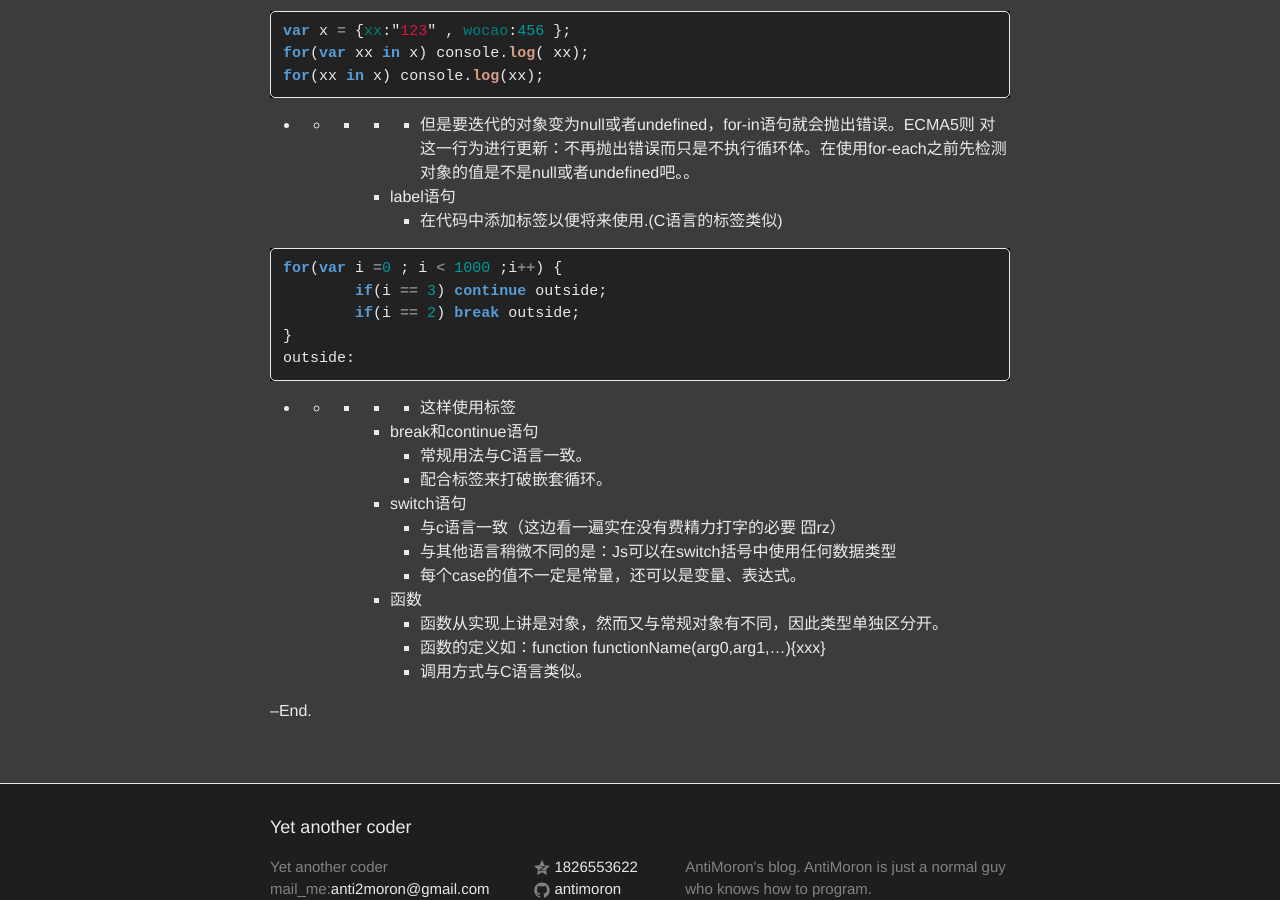
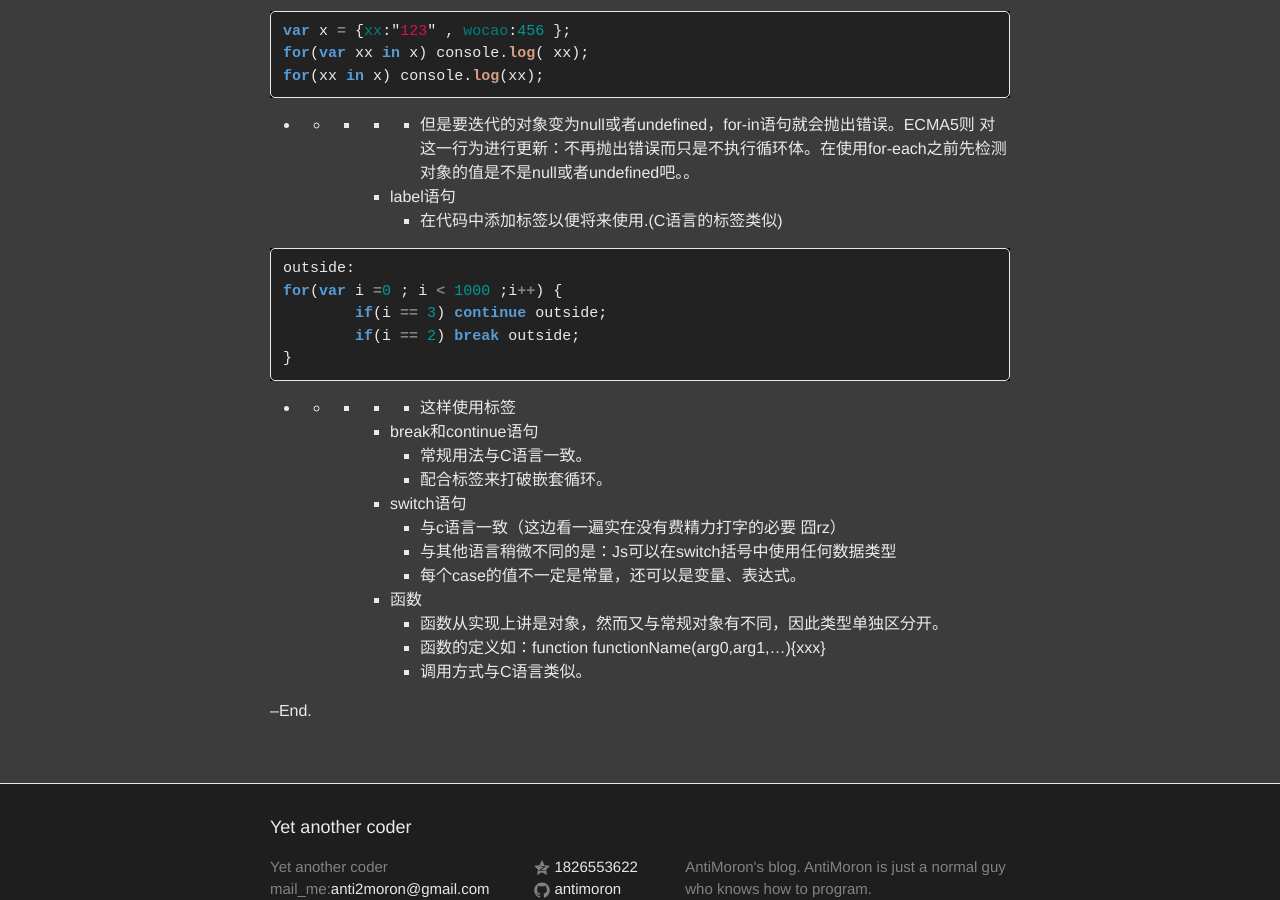
Before and after one commit to QAQMiao/antimoron.github.io, a Jekyll site: the page built from _posts/2015-07-23-Javascript.markdown, in a window 1280 px wide and 900 px high, scrolled down 8555 px. Built offline with Jekyll 4.4.1, drawn with Linux system fonts in a browser that asks for light colours.

```diff
--- a/_posts/2015-07-23-Javascript.markdown
+++ b/_posts/2015-07-23-Javascript.markdown
@@ -410,11 +410,11 @@ for(xx in x) console.log(xx);
 				- 在代码中添加标签以便将来使用.(C语言的标签类似)
 
 {% highlight javascript %}
+outside:
 for(var i =0 ; i < 1000 ;i++) {
 	if(i == 3) continue outside;
 	if(i == 2) break outside;
 }
-outside:
 {% endhighlight %}
 
 -
```
